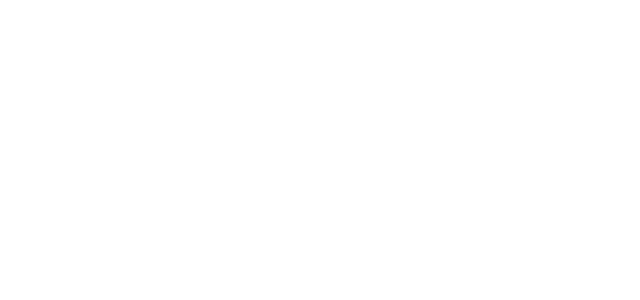
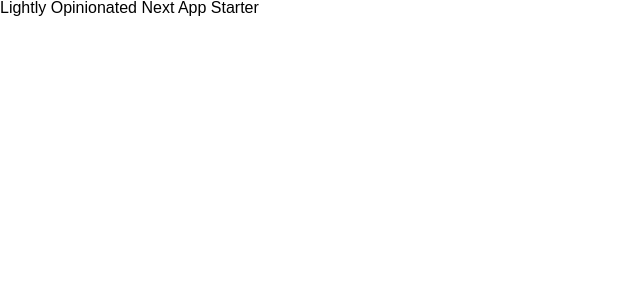
Before and after one commit to diglit/volunteer-toronto-volunteer-drivers-app, a Next.js app in the folder web-client/: page / in a window 1280 px wide. Shown: the top 300 px of the page, without its empty margins (0-640 px from the left). Built offline with nearby package versions, Linux system fonts and the light colour scheme.

Commit message:
Add Wendy to Readme and fix failed test

```diff
--- a/web-client/src/pages/index.tsx
+++ b/web-client/src/pages/index.tsx
@@ -8,7 +8,7 @@ const Home: NextPage = () => {
       <Head>
         <title>Lightly Opinionated Next App Starter</title>
       </Head>
-
+      <h1>Lightly Opinionated Next App Starter</h1>
     </>
   );
 };
```
Also changed, not shown: 2 other files (tests, documents, lock files or other folders).
